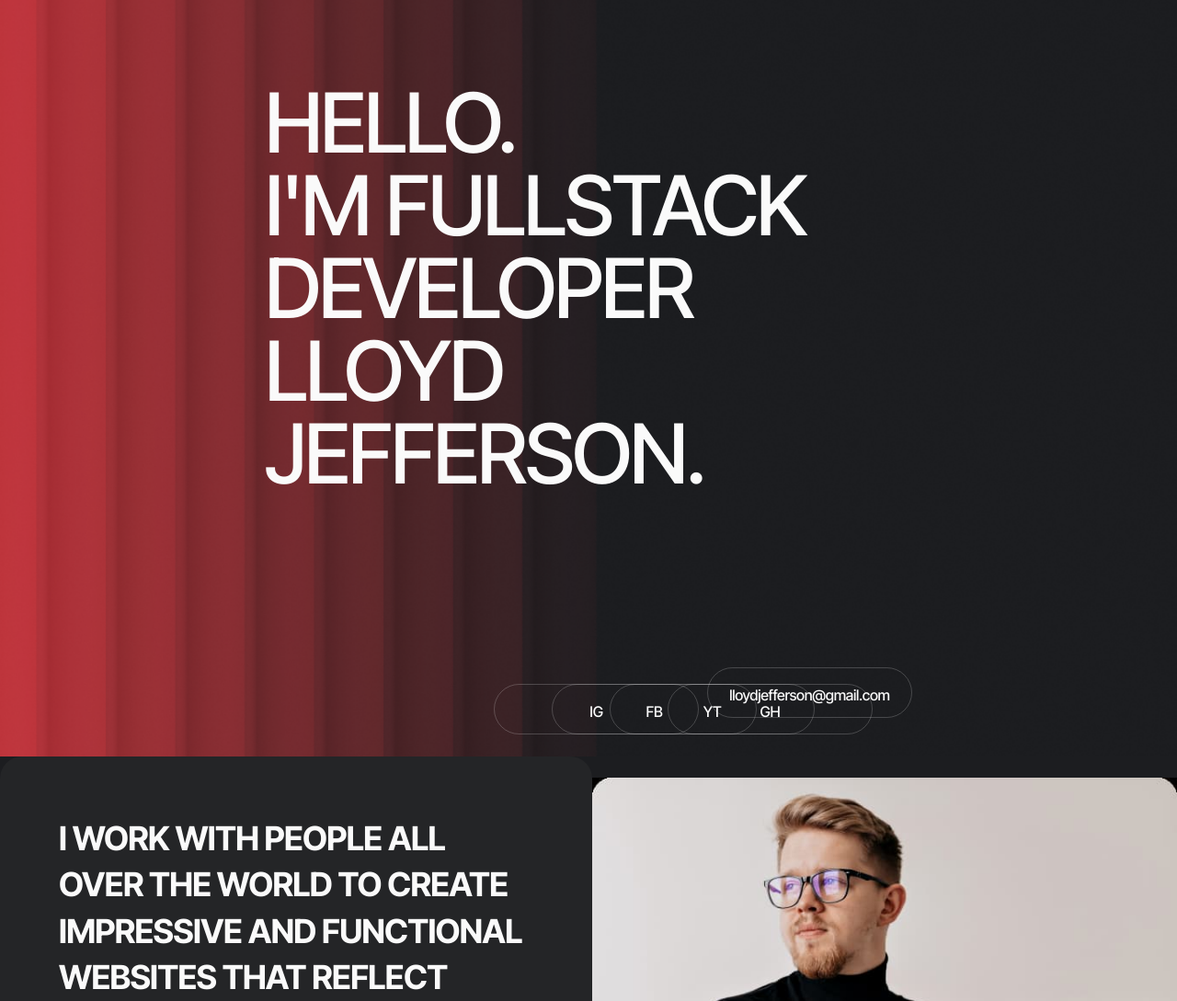
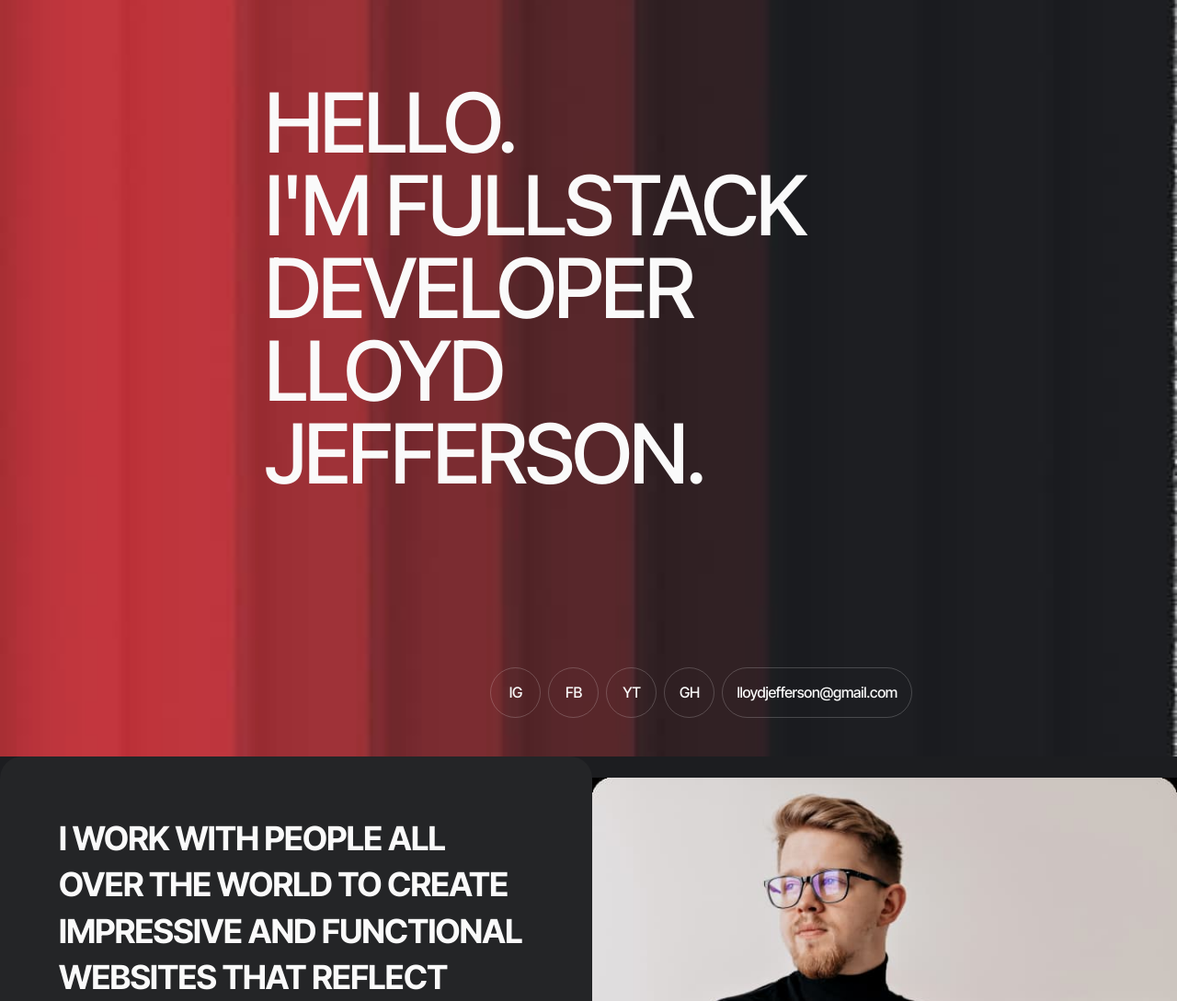
Before and after one commit to SerhiiShevchenkoGRV/DeadLineTeam, a website built with Vite: page src/index.html in a window 1280 px wide. Shown: the part 211-1300 px from the top of the page at 92% size. Built offline with nearby package versions, Linux system fonts and the light colour scheme; no server answers; what accordion-js would draw is missing.

Commit message:
hero styles

```diff
--- a/src/css/hero.css
+++ b/src/css/hero.css
@@ -1,14 +1,10 @@
 .section-hero {
-  /* width: 375px;
-  height: 812px; */
-  background-image: url('../img/Hero/bg_hero.png');
+  background-image: url('../img/Hero/bg_mob.png');
   background-repeat: no-repeat;
   background-position: center center;
   background-size: cover;
   padding-top: 281px;
   padding-bottom: 32px;
-  /* margin: 0 auto; */
-
   display: flex;
   justify-content: center;
   background-color: #1c1d20;
@@ -16,21 +12,15 @@
 
 .container {
   min-width: 320px;
-  /* margin: 0 auto; */
   padding: 0 16px;
 }
 
 @media (min-resolution: 192dpi) {
   .section-hero {
-    background-image: url('../img/Hero/bg_hero2x.png');
+    background-image: url('../img/Hero/bg_mob2x.png');
   }
 }
 
-/* @media (min-resolution: 192dpi) {
-    .section-hero {
-      background-image: url('../img/Hero/bg_hero2x.png');
-    }
-  } */
 .hero-title {
   font-family: 'Inter Tight', sans-serif;
   text-transform: uppercase;
@@ -44,26 +34,15 @@
   max-height: 250px;
 }
 .soc-icon {
-  /* width: 342px;
-    height: 37px; */
   display: flex;
-  /* flex-direction: row; */
   gap: 4px;
   align-items: flex-start;
   justify-content: flex-start;
-  /* margin-bottom: 32px; */
 }
-/* .soc-item-icon {
-  border: 1px solid rgba(250, 250, 250, 0.2);
-  border-radius: 60px;
-  padding: 10px 8px;
-  width: 37px;
-  height: 37px;
-} */
 .contact-item {
   border: 1px solid rgba(250, 250, 250, 0.2);
   border-radius: 60px;
-  padding: 10px 8px;
+  padding: 8px 8px;
   min-width: 37px;
   height: 37px;
   color: #fafafa;
@@ -84,16 +63,15 @@
     padding: 0 32px;
   }
   .section-hero {
-    /* width: 768px;
-    height: 1024px; */
-    /* background-image: url('../img/Hero/bg_tab.png'); */
     padding-top: 300px;
+    background-image: url('../img/Hero/bg_tab.png');
   }
-  /* @media (min-resolution: 192dpi) {
-      .section-hero {
-        background-image: url('../img/Hero/bg_tab2x.png');
-      }
-    } */
+
+  @media (min-resolution: 192dpi) {
+    .section-hero {
+      background-image: url('../img/Hero/bg_tab2x.png');
+    }
+  }
   .hero-title {
     font-size: 90px;
     margin-bottom: 187px;
@@ -101,21 +79,14 @@
     max-height: 450px;
   }
   .soc-icon {
-    /* margin-left: 231px; */
-    /* width: 473px;
-      height: 55px; */
     align-items: flex-end;
     justify-content: flex-end;
     gap: 8px;
   }
-  .soc-item-icon {
-    padding: 18px 20px;
-    width: 55px;
-    height: 55px;
-  }
+
   .contact-item {
-    padding: 18px 20px;
-    width: 223px;
+    padding: 15px 15px;
+    min-width: 55px;
     height: 55px;
     font-size: 16px;
   }
@@ -123,19 +94,18 @@
 
 @media (min-width: 1440px) {
   .container {
-    /* min-width: 1440px; */
+    min-width: 1440px;
   }
   .section-hero {
-    /* width: 1440px;
-    height: 900px; */
-    /* background-image: url('../img/Hero/bg_hero.png'); */
+    padding-top: 300px;
+    background-image: url('../img/Hero/bg_hero.png');
   }
-  /* @media (min-resolution: 192dpi) {
-      .section-hero {
-        background-image: url('../img/Hero/bg_hero2x.png');
-      }
-    } */
 
+  @media (min-resolution: 192dpi) {
+    .section-hero {
+      background-image: url('../img/Hero/bg_hero2x.png');
+    }
+  }
   .hero-title {
     max-width: 1084px;
     max-height: 270px;
--- a/src/partials/hero.html
+++ b/src/partials/hero.html
@@ -41,7 +41,7 @@
       <li class="soc-item-icon">
         <a
           class="soc-icon-link"
-          href="https://oleksiyvoloshyn.github.io/projectJavaGrop-11/"
+          href="https://serhiishevchenkogrv.github.io/DeadLineTeam/"
           target="_blank"
           ><p class="contact-item">GH</p>
           <!-- <svg class="soc-icom-svg" width="20" height="17">
```
Also changed, not shown: src/img/Hero/image копія.jpg (deleted), src/img/Hero/image.jpg (deleted).
